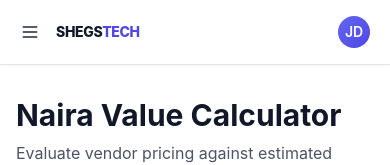
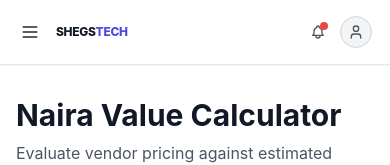
Before and after one commit to akinyemioluwaseun345-lgtm/shegstech-frontend, a Next.js app: page / in a window 390 px wide. Shown: the top 165 px of the page. Built offline with nearby package versions, Linux system fonts and the light colour scheme.

Commit message:
feat: enhance header UI with new profile icon and style adjustments
Co-authored-by: akinyemioluwaseun345-lgtm <300666581+akinyemioluwaseun345-lgtm@users.noreply.github.com>

```diff
--- a/components/Header.tsx
+++ b/components/Header.tsx
@@ -1,4 +1,5 @@
 import React, { useState } from 'react';
+import { User } from 'lucide-react';
 
 interface HeaderProps {
   onMenuToggle?: () => void;
@@ -23,7 +24,7 @@ export const Header: React.FC<HeaderProps> = ({ onMenuToggle }) => {
           </button>
 
           <div className="flex items-center gap-0">
-            <span className="font-extrabold text-sm sm:text-lg tracking-tight text-gray-900">
+            <span className="font-extrabold text-xs sm:text-lg tracking-tight text-gray-900 whitespace-nowrap">
               SHEGS<span className="text-indigo-600">TECH</span>
             </span>
           </div>
@@ -44,10 +45,10 @@ export const Header: React.FC<HeaderProps> = ({ onMenuToggle }) => {
         </div>
 
         {/* Right: Notifications and Profile */}
-        <div className="flex items-center gap-1 sm:gap-3">
+        <div className="flex items-center gap-0.5 sm:gap-3">
           {/* Notification Bell */}
-          <button className="hidden sm:block relative p-2 text-gray-600 hover:bg-gray-100 rounded-lg transition-smooth">
-            <svg className="w-5 h-5" fill="none" stroke="currentColor" viewBox="0 0 24 24">
+          <button className="relative p-1.5 sm:p-2 text-gray-600 hover:bg-gray-100 rounded-lg transition-smooth">
+            <svg className="w-4 h-4 sm:w-5 sm:h-5" fill="none" stroke="currentColor" viewBox="0 0 24 24">
               <path strokeLinecap="round" strokeLinejoin="round" strokeWidth={2} d="M15 17h5l-1.405-1.405A2.032 2.032 0 0118 14.158V11a6.002 6.002 0 00-4-5.659V5a2 2 0 10-4 0v.341C7.67 6.165 6 8.388 6 11v3.159c0 .538-.214 1.055-.595 1.436L4 17h5m6 0v1a3 3 0 11-6 0v-1m6 0H9" />
             </svg>
             <span className="absolute top-1 right-1 w-2 h-2 bg-red-500 rounded-full"></span>
@@ -57,10 +58,10 @@ export const Header: React.FC<HeaderProps> = ({ onMenuToggle }) => {
           <div className="relative">
             <button
               onClick={() => setShowProfileMenu(!showProfileMenu)}
-              className="flex items-center gap-2 p-2 hover:bg-gray-100 rounded-lg transition-smooth"
+              className="flex items-center gap-2 p-1.5 sm:p-2 hover:bg-gray-100 rounded-lg transition-smooth"
             >
-              <div className="w-8 h-8 bg-gradient-to-br from-indigo-500 to-indigo-600 rounded-full flex items-center justify-center">
-                <span className="text-white text-sm font-semibold">JD</span>
+              <div className="w-8 h-8 bg-gray-100 border border-gray-300 rounded-full flex items-center justify-center hover:bg-gray-200 transition-smooth">
+                <User className="w-4 h-4 sm:w-5 sm:h-5 text-gray-600" />
               </div>
             </button>
 
```
